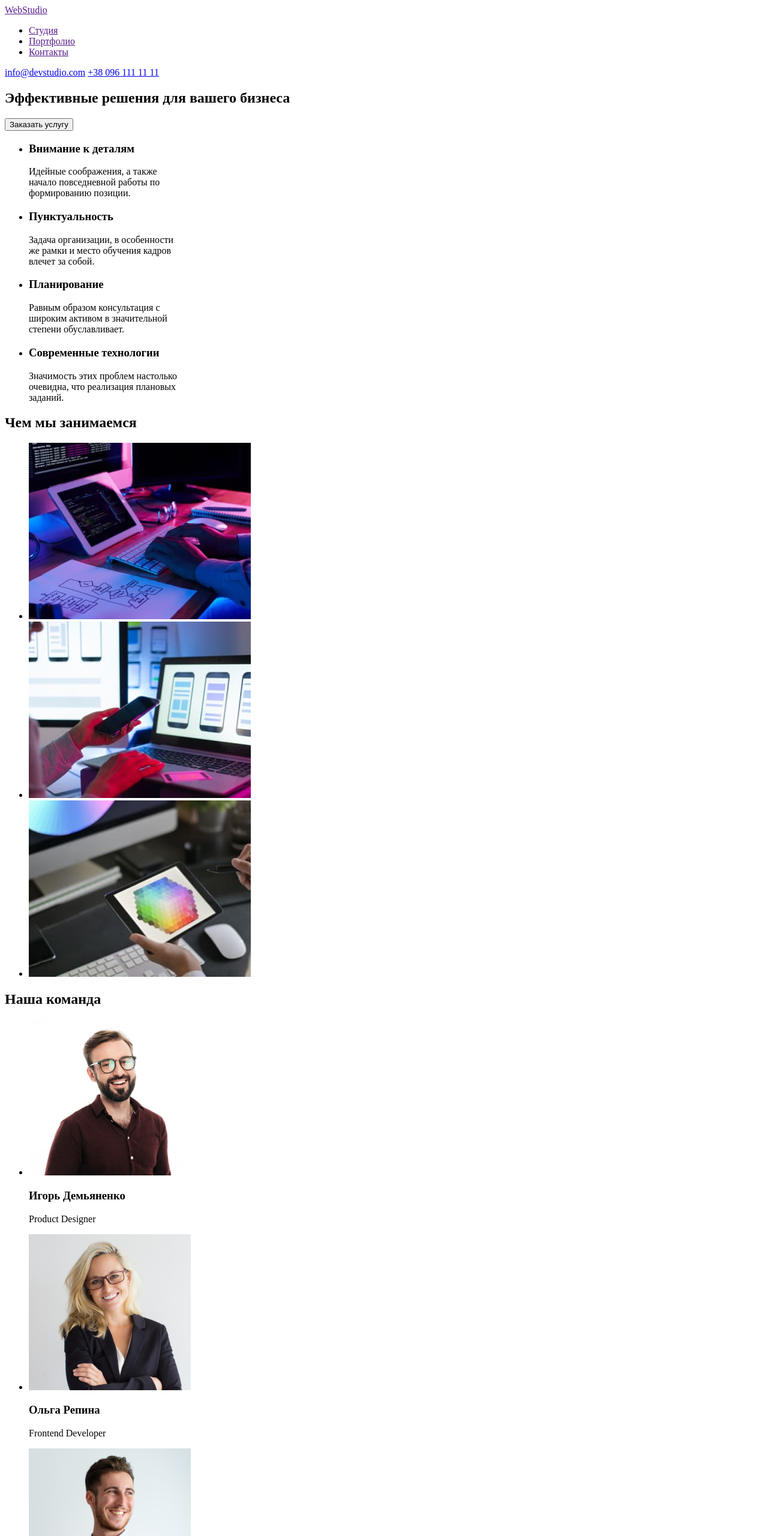
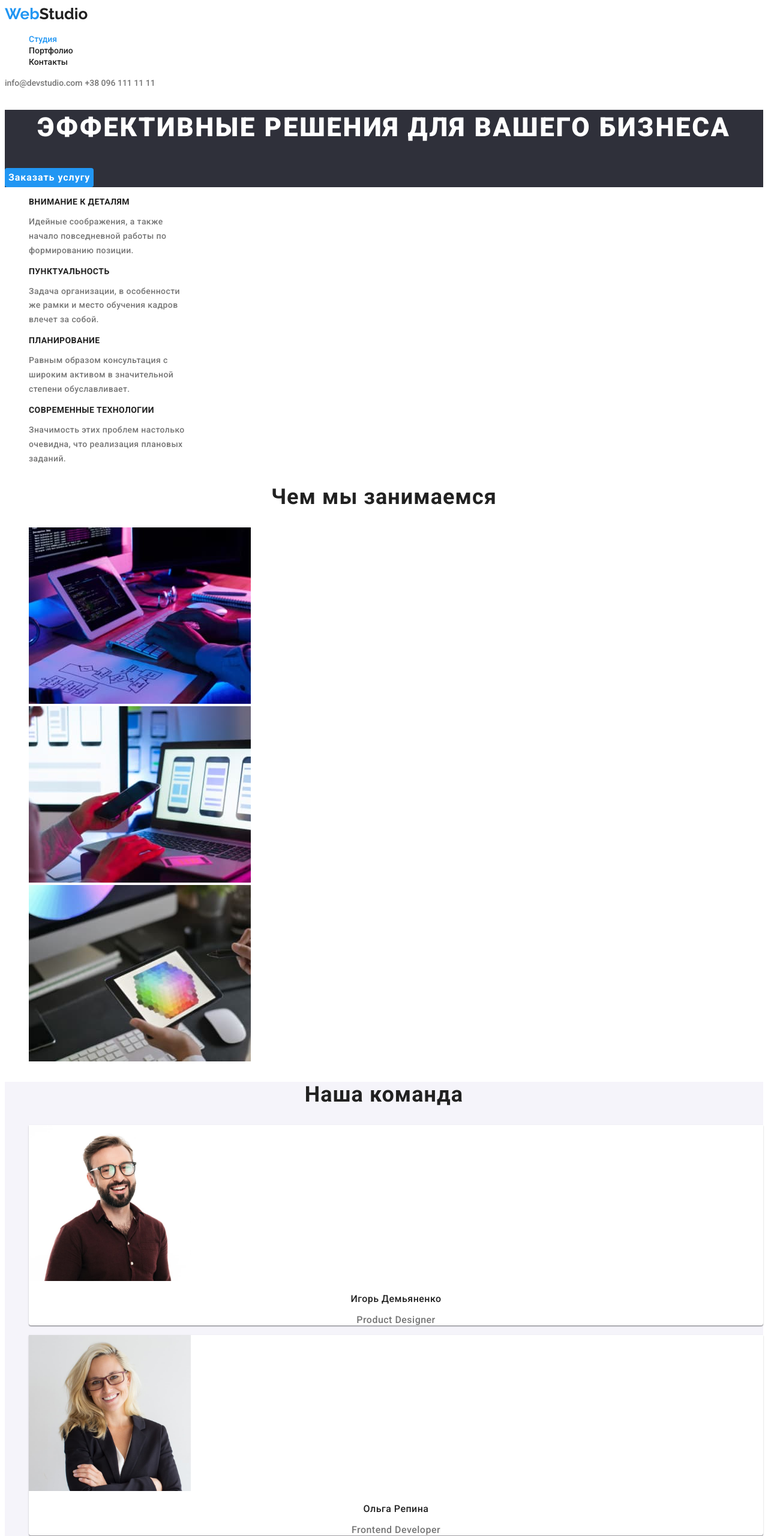
Before and after one commit to SergiyZhuviuk/goit-markup-hw-02, a plain HTML site: page index.html in a window 1280 px wide. Shown: the top 2560 px of the page at 60% size. Drawn offline with Linux system fonts and the light colour scheme.

Commit message:
portfolio finished

```diff
--- a/css/style.css
+++ b/css/style.css
@@ -0,0 +1,253 @@
+:root {
+  --color-one: #ffffff;
+  --color-two: #212121;
+  --color-tree: #2196f3;
+  --color-four: #757575;
+  --color-five: #f5f4fa;
+  --color-six: #2f303a;
+  --color-seven: #188ce8;
+}
+body {
+  background-color: var(--color-one);
+  font-family: "Roboto", sans-serif;
+}
+.list {
+  list-style-type: none;
+}
+.link {
+  text-decoration: none;
+}
+/* WebStudio */
+.logo {
+  font-family: "Raleway", sans-serif;
+  font-weight: bold;
+  font-size: 26px;
+  line-height: 1.19;
+  color: var(--color-tree);
+}
+.another-colour {
+  color: var(--color-two);
+}
+/* Студия */
+.studio {
+  font-weight: 500;
+  font-size: 14px;
+  line-height: 1.14;
+  color: var(--color-two);
+}
+.studio:focus,
+.studio:hover {
+  color: var(--color-tree);
+}
+.site-nav .studio.current {
+  color: var(--color-tree);
+}
+/* Портфолио */
+.portfolio {
+  font-weight: 500;
+  font-size: 14px;
+  line-height: 1.14;
+  color: var(--color-two);
+}
+.portfolio:focus,
+.portfolio:hover {
+  color: var(--color-tree);
+}
+.site-nav .portfolio.current {
+  color: var(--color-tree);
+}
+/* Контакты */
+.contacts {
+  font-weight: 500;
+  font-size: 14px;
+  line-height: 1.14;
+  color: var(--color-two);
+}
+.contacts:focus,
+.contacts:hover {
+  color: var(--color-tree);
+}
+/* info@devstudio.com */
+.mail {
+  font-family: inherit;
+  font-weight: 500;
+  font-size: 14px;
+  line-height: 1.14;
+  color: var(--color-four);
+}
+.mail:focus,
+.mail:hover {
+  color: var(--color-tree);
+}
+.tel {
+  font-family: inherit;
+  font-weight: 500;
+  font-size: 14px;
+  line-height: 1.14;
+  color: var(--color-four);
+}
+.tel:focus,
+.tel:hover {
+  color: var(--color-tree);
+}
+/*=====header the end=====*/
+/*=====main started(section 1)=====*/
+.main-section {
+  background: var(--color-six);
+}
+/* Эффективные решения для вашего бизнеса */
+.hero {
+  font-weight: 900;
+  font-size: 44px;
+  line-height: 1.36;
+
+  text-align: center;
+  letter-spacing: 0.06em;
+  text-transform: uppercase;
+  color: var(--color-one);
+}
+/* кнопка заказать услугу */
+.main-btn {
+  font-family: inherit;
+  font-weight: bold;
+  font-size: 16px;
+  line-height: 1.87;
+
+  display: flex;
+  align-items: center;
+  text-align: center;
+  letter-spacing: 0.06em;
+
+  color: var(--color-one);
+  background: var(--color-tree);
+  text-decoration: none;
+  border: 0px;
+  border-radius: 4px;
+}
+.main-btn:focus,
+.main-btn:hover {
+  background-color: var(--color-seven);
+}
+.caption {
+  font-weight: bold;
+  font-size: 14px;
+  line-height: 1, 14;
+  letter-spacing: 0.03em;
+  text-transform: uppercase;
+  color: var(--color-two);
+}
+.desc {
+  font-weight: normal;
+  font-size: 14px;
+  line-height: 1.71;
+  letter-spacing: 0.03em;
+  color: var(--color-four);
+}
+/*=====section1 the end=====*/
+/*=====section2 started=====*/
+.subtitle {
+  font-weight: bold;
+  font-size: 36px;
+  line-height: 1.17;
+  text-align: center;
+  letter-spacing: 0.03em;
+  color: var(--color-two);
+}
+/*=====section2 the end=====*/
+/*=====section3 started=====*/
+.our-team {
+  background-color: var(--color-five);
+}
+.list-item {
+  background: var(--color-one);
+  /* material shadow v1 */
+  box-shadow: 0px 1px 3px rgba(0, 0, 0, 0.12), 0px 1px 1px rgba(0, 0, 0, 0.14),
+    0px 2px 1px rgba(0, 0, 0, 0.2);
+  border-radius: 0px 0px 4px 4px;
+}
+.preview {
+  font-weight: 500;
+  font-size: 16px;
+  line-height: 1.19;
+  text-align: center;
+  letter-spacing: 0.03em;
+  color: var(--color-two);
+}
+.job {
+  font-weight: normal;
+  font-size: 16px;
+  line-height: 1.19;
+  text-align: center;
+  letter-spacing: 0.03em;
+  color: var(--color-four);
+}
+/*=====Studio the end=====*/
+/*=====Portfolio started=====*/
+/*=====section1 the end=====*/
+/*=====list buttons=====*/
+.variety-of-services {
+  font-family: inherit;
+  font-weight: 500;
+  font-size: 16px;
+  line-height: 1.62;
+
+  text-align: center;
+  letter-spacing: 0.03em;
+
+  background: var(--color-five);
+  border-radius: 4px;
+  color: var(--color-two);
+  text-decoration: none;
+  border: 0px;
+  border-radius: 4px;
+}
+.variety-of-services:focus,
+.variety-of-services:hover {
+  background: var(--color-tree);
+  box-shadow: 0px 3px 1px rgba(0, 0, 0, 0.1), 0px 1px 2px rgba(0, 0, 0, 0.08),
+    0px 2px 2px rgba(0, 0, 0, 0.12);
+  border-radius: 4px;
+
+  font-family: inherit;
+  font-weight: 500;
+  font-size: 16px;
+  line-height: 1.62;
+  text-align: center;
+  letter-spacing: 0.03em;
+  color: var(--color-one);
+}
+.button-list {
+  cursor: pointer;
+}
+/*=====list buttons the end=====*/
+/*=====list images started=====*/
+.img-second-page {
+  font-weight: bold;
+  font-size: 18px;
+  line-height: 2;
+  letter-spacing: 0.06em;
+  color: var(--color-two);
+}
+.clarification-on-the-picture {
+  font-weight: normal;
+  font-size: 16px;
+  line-height: 1.87;
+  letter-spacing: 0.03em;
+  color: var(--color-four);
+}
+/*=====list images the end=====*/
+/*=====start footer=====*/
+.another-colour-second {
+  color: var(--color-one);
+}
+.footer {
+  background-color: var(--color-six);
+}
+.adress {
+  font-family: inherit;
+  font-weight: normal;
+  font-size: 14px;
+  line-height: 1.71;
+  letter-spacing: 0.03em;
+  color: var(--color-one);
+}
--- a/index.html
+++ b/index.html
@@ -4,48 +4,60 @@
     <meta charset="UTF-8">
     <meta http-equiv="X-UA-Compatible" content="IE=edge">
     <meta name="viewport" content="width=device-width, initial-scale=1.0">
-    <title lang="en"> WebStudio </title>
+    <title lang="en">WebStudio</title>
+    <link rel="preconnect" href="https://fonts.googleapis.com">
+    <link rel="preconnect" href="https://fonts.gstatic.com" crossorigin>
+    <link href="https://fonts.googleapis.com/css2?family=Raleway:wght@700&family=Roboto:wght@500;700;900&display=swap"
+        rel="stylesheet">
     <link rel="stylesheet" href="./css/style.css">
 </head>
 <body>
     <header>
-        <a href ="" lang="en"> WebStudio</a>
+        <a class="logo link"lang="en"href ="./index.html">Web<span class="another-colour">Studio</span></a>
         <nav>
-            <ul>
+            <ul class="site-nav list">
                 <li>
-                <a href="">Студия</a>
+                    <a class="studio link current"href="./index.html">Студия</a>
                 </li>
                 <li>
-                <a href="">Портфолио</a>
+                    <a class="portfolio link"href="./portfolio.html">Портфолио</a>
                 </li>
                 <li>
-                <a href="">Контакты</a>
+                    <a class="contacts link"href="">Контакты</a>
                 </li>
             </ul>
         </nav>
-        <a href="mailto:info@devstudio.com">info@devstudio.com</a>
-        <a href="tel:+380961111111">+38 096 111 11 11</a>
+        <a class="mail link"href="mailto:info@devstudio.com">info@devstudio.com</a>
+        <a class="tel link"href="tel:+380961111111">+38 096 111 11 11</a>
     </header>
     <main>
-        <section>
-            <h1>Эффективные решения для вашего бизнеса</h1>
-            <button type="button">Заказать услугу</button>
+        <section class="main-section">
+            <h1 class="hero">Эффективные решения для вашего бизнеса</h1>
+            <button class="main-btn" type="button">Заказать услугу</button>
         </section>
         <section>
-            <ul>
-                <li><h3>Внимание к деталям</h3>
-                <p>Идейные соображения, а также<br> начало повседневной работы по<br> формированию позиции.</p></li>
-                <li><h3>Пунктуальность</h3>
-                <p>Задача организации, в особенности<br> же рамки и место обучения кадров<br> влечет за собой.</p></li>
-                <li><h3>Планирование</h3>
-                <p>Равным образом консультация с<br> широким активом в значительной<br> степени обуславливает.</p></li>
-                <li><h3>Современные технологии</h3>
-                <p>Значимость этих проблем настолько<br> очевидна, что реализация плановых<br> заданий.</p></li>
+            <ul class="list">
+                <li>
+                    <h3 class="caption">Внимание к деталям</h3>
+                    <p class="desc">Идейные соображения, а также<br> начало повседневной работы по<br> формированию позиции.</p>
+                </li>
+                <li>
+                    <h3 class="caption">Пунктуальность</h3>
+                    <p class="desc">Задача организации, в особенности<br> же рамки и место обучения кадров<br> влечет за собой.</p>
+                </li>
+                <li>
+                    <h3 class="caption">Планирование</h3>
+                    <p class="desc">Равным образом консультация с<br> широким активом в значительной<br> степени обуславливает.</p>
+                </li>
+                <li>
+                    <h3 class="caption">Современные технологии</h3>
+                    <p class="desc">Значимость этих проблем настолько<br> очевидна, что реализация плановых<br> заданий.</p>
+                </li>
             </ul>
         </section>
         <section>
-            <h2>Чем мы занимаемся</h2>
-            <ul>
+            <h2 class="subtitle">Чем мы занимаемся</h2>
+            <ul class="list">
                 <li>
                     <img src="./images/img4.jpg"
                     alt="работа с комп'ютером"
@@ -63,52 +75,52 @@
                 </li>
             </ul>
         </section>
-        <section>
-            <h2>Наша команда</h2>
-            <ul>
-                <li>
+        <section class="our-team">
+            <h2 class="subtitle">Наша команда</h2>
+            <ul class="list">
+                <li class="list-item">
                     <img src="./images/img13.jpg"
                     alt="фото специалиста"
                     width="270"height="260">
-                    <h3>Игорь Демьяненко</h3>
-                    <p lang="en">Product Designer</p>
+                    <h3 class="preview">Игорь Демьяненко</h3>
+                    <p class="job"lang="en">Product Designer</p>
                 </li>
-                <li>
+                <li class="list-item">
                     <img src="./images/img11-2.jpg"
                     alt="фото специалиста"
                     width="270"height="260">
-                    <h3>Ольга Репина</h3>
-                    <p lang="en">Frontend Developer</p>
+                    <h3 class="preview">Ольга Репина</h3>
+                    <p class="job"lang="en">Frontend Developer</p>
                 </li>
-                <li>
+                <li class="list-item">
                     <img src="./images/img14.jpg"
                     alt="фото специалиста"
                     width="270"height="260">
-                    <h3>Николай Тарасов</h3>
-                    <p lang="en">Marketing</p>
+                    <h3 class="preview">Николай Тарасов</h3>
+                    <p class="job"lang="en">Marketing</p>
                 </li>
-                <li>
+                <li class="list-item">
                     <img src="./images/img12.jpg"
                     alt="фото специалиста"
                     width="270"height="260">
-                    <h3>Михаил Ермаков</h3>
-                    <p lang="en">UI Designer</p>
+                    <h3 class="preview">Михаил Ермаков</h3>
+                    <p class="job"lang="en">UI Designer</p>
                 </li>
             </ul>
         </section>
     </main>
-    <footer>
-        <a href="" lang="en"> WebStudio</a>
+    <footer class="footer">
+        <a class="logo link" lang="en" href="">Web<span class="another-colour-second">Studio</span></a>
         <adress>
-            <ul>
+            <ul class="list">
                 <li>
-                    <a href="https://goo.gl/maps/NZMSM88a2KMEeARn9"target="_blank"rel="noopener noreferrer">г. Киев, пр-т Леси Украинки, 26</a>
+                    <a class="adress link" href="https://goo.gl/maps/NZMSM88a2KMEeARn9"target="_blank"rel="noopener noreferrer">г. Киев, пр-т Леси Украинки, 26</a>
                 </li>
                 <li>
-                    <a href="mailto:info@devstudio.com">info@devstudio.com</a>
+                    <a class="mail link"href="mailto:info@devstudio.com">info@devstudio.com</a>
                 </li>
                 <li>
-                    <a href="tel:+380991111111">+38 099 111 11 11</a>
+                    <a class="tel link"href="tel:+380991111111">+38 099 111 11 11</a>
                 </li>
             </ul>
         </address>
```
Also changed, not shown: portfolio.html (added, +125 -0 lines), images/img-10-2.jpg (added), images/img-11-2.jpg (added), images/img-2-3.jpg (added), images/img-3-3.jpg (added), images/img-5-2.jpg (added), images/img-6-2.jpg (added), images/img-7-2.jpg (added), images/img-8-2.jpg (added), images/img-9-2.jpg (added), 1 other file.
